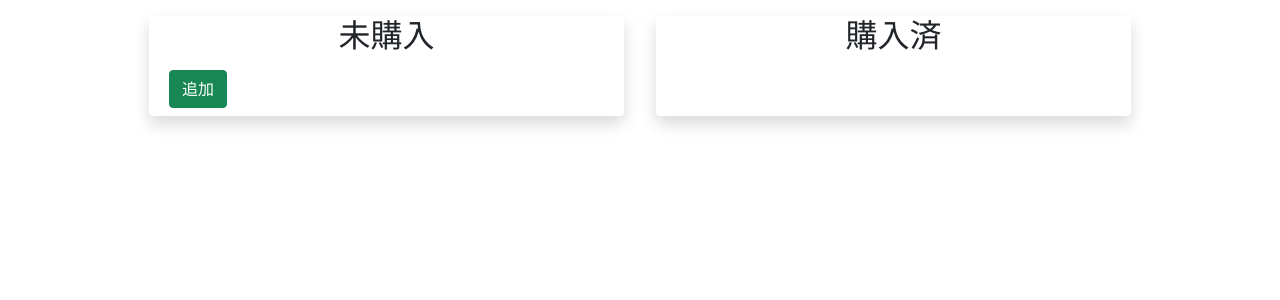
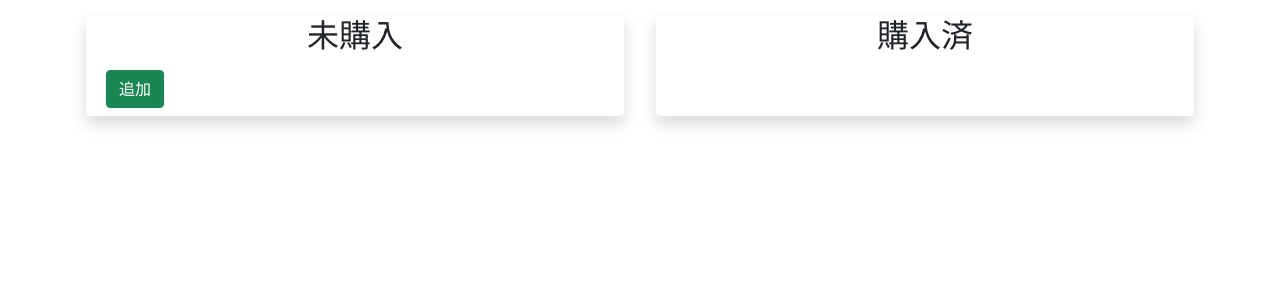
Before and after one commit to wilkinson1905/shoppingmemo, a Django app: page / in a window 1280 px wide. Shown: the part 56-356 px from the top of the page. Run offline with Django 3.2, Linux system fonts and the light colour scheme; data that the repository does not hold is empty.

Commit message:
スマホ用レイアウト作成

```diff
--- a/memo/models.py
+++ b/memo/models.py
@@ -4,8 +4,8 @@ from django.utils import timezone
 
 
 class Post(models.Model):
-    username = models.ForeignKey(
-        settings.AUTH_USER_MODEL, on_delete=models.CASCADE)
+    # username = models.ForeignKey(
+    #     settings.AUTH_USER_MODEL, on_delete=models.CASCADE)
     status = models.TextField()
     text = models.TextField()
     created_date = models.DateTimeField(default=timezone.now)
--- a/memo/templates/memo/memo_list.html
+++ b/memo/templates/memo/memo_list.html
@@ -2,7 +2,7 @@
 {% block content %}
     <main class="container">
         <div class="row justify-content-center">
-            <div class="col-5 m-3 shadow rounded">
+            <div class="col-12 col-lg m-3 shadow rounded">
                 <h2 class="text-center">未購入</h2>
                 {% for item in incompletes%}
                     <div class="card m-2 shadow-sm">
@@ -23,7 +23,7 @@
                 </div>
             </div>
 
-            <div class="col-5 m-3 shadow rounded">
+            <div class="col-12 col-lg m-3 shadow rounded">
                 <h2 class="text-center">購入済</h2>
                 {% for item in completes%}
                     <div class="card m-2 shadow-sm">
--- a/memo/views.py
+++ b/memo/views.py
@@ -26,7 +26,6 @@ def add_item(request):
         form = PostForm(request.POST)
         if form.is_valid():
             post = form.save(commit=False)
-            post.username = request.user
             post.status = "未完了"
             post.created_data = timezone.now()
             order_max = Post.objects.filter(
--- a/shoppingMemo/settings.py
+++ b/shoppingMemo/settings.py
@@ -132,9 +132,12 @@ if DEPLOY:
     SECURE_HSTS_SECONDS = 3600
     SECURE_HSTS_INCLUDE_SUBDOMAINS = True
     SECURE_SSL_REDIRECT = True
-    SECRET_KEY = os.environ['SECRET_KEY']
+    with open("../SECRET_KEY.txt") as f:
+        SECRET_KEY = f.read()
     DEBUG = False
     SESSION_COOKIE_SECURE = True
     CSRF_COOKIE_SECURE = True
     ALLOWED_HOSTS = ['localhost', '.pythonanywhere.com']
     SECURE_HSTS_PRELOAD = True
+MEDIA_URL = '/media/'
+MEDIA_ROOT = Path(BASE_DIR / 'media')
```
Also changed, not shown: memo/migrations/0002_remove_post_username.py (added), 1 other file.
